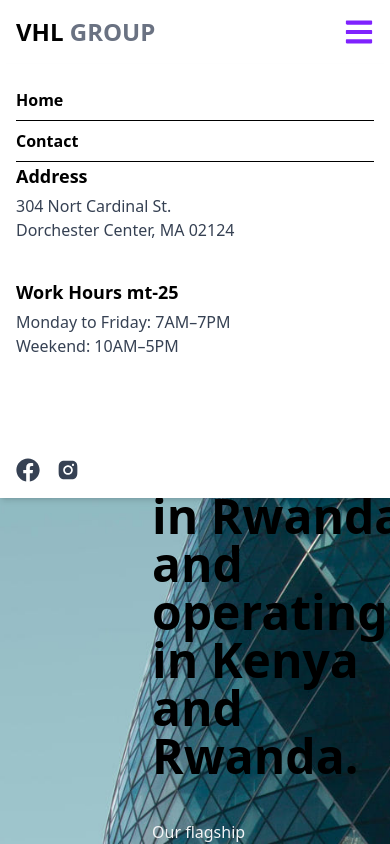
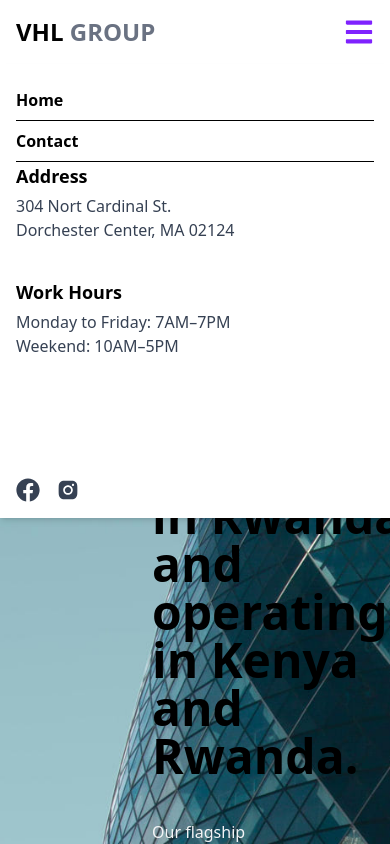
Before and after one commit to Rugema15/e-hoter, a React (Vite) app: page / in a window 390 px wide. Both pictures are taken after a click on the button "Toggle menu". Shown: the top 844 px of the page. Built offline with nearby package versions, Linux system fonts and the light colour scheme.

Commit message:
Update Navbar.jsx
madia change

```diff
--- a/src/pagee/components/Navbar.jsx
+++ b/src/pagee/components/Navbar.jsx
@@ -37,12 +37,12 @@ const Navbar = () => {
   Dorchester Center, MA 02124
 </p>
 
-<h3 className="text-lg font-semibold mb-1 mt-5">Work Hours mt-25</h3>
+<h3 className="text-lg font-semibold mb-1 mt-5">Work Hours </h3>
 <p className="text-gray-700">
   Monday to Friday: 7AM–7PM <br />
   Weekend: 10AM–5PM
 </p>
-            <div className="flex space-x-4 mt-25">
+            <div className="flex space-x-4 mt-30">
   <FaFacebook className="text-gray-700 text-2xl hover:text-violet-600 cursor-pointer" />
   <AiFillInstagram className="text-gray-700 text-2xl hover:text-violet-600 cursor-pointer" />
 </div>
```
